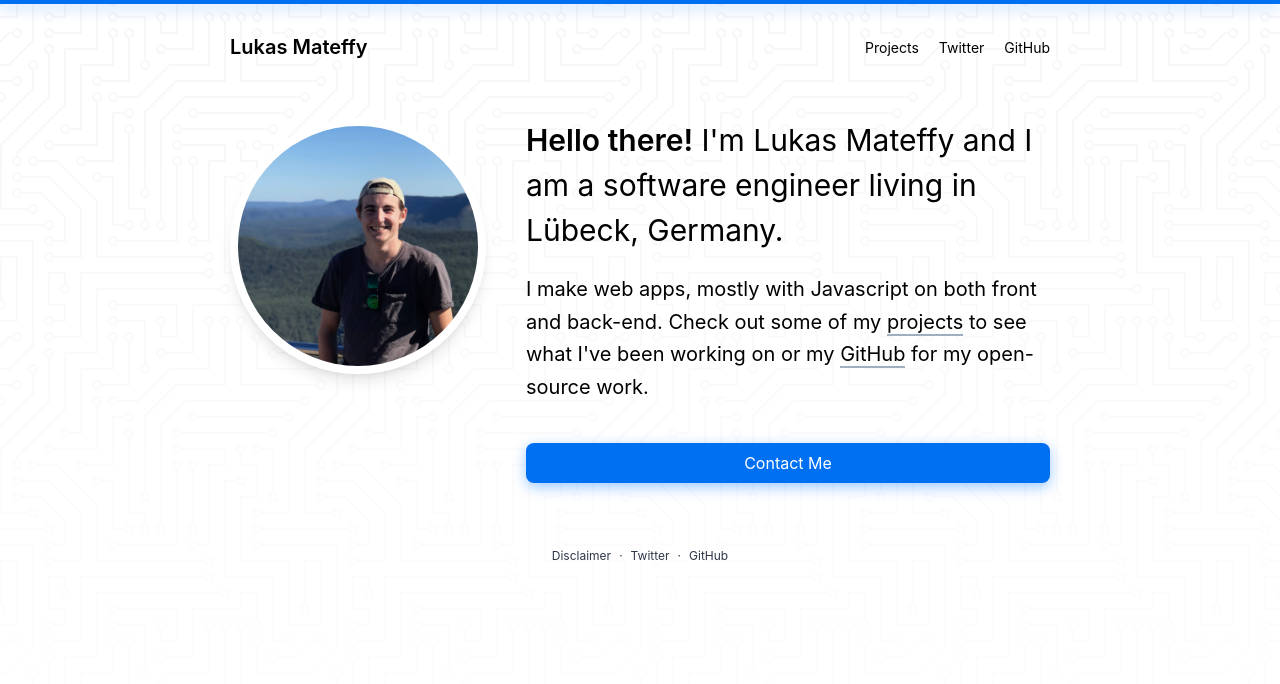
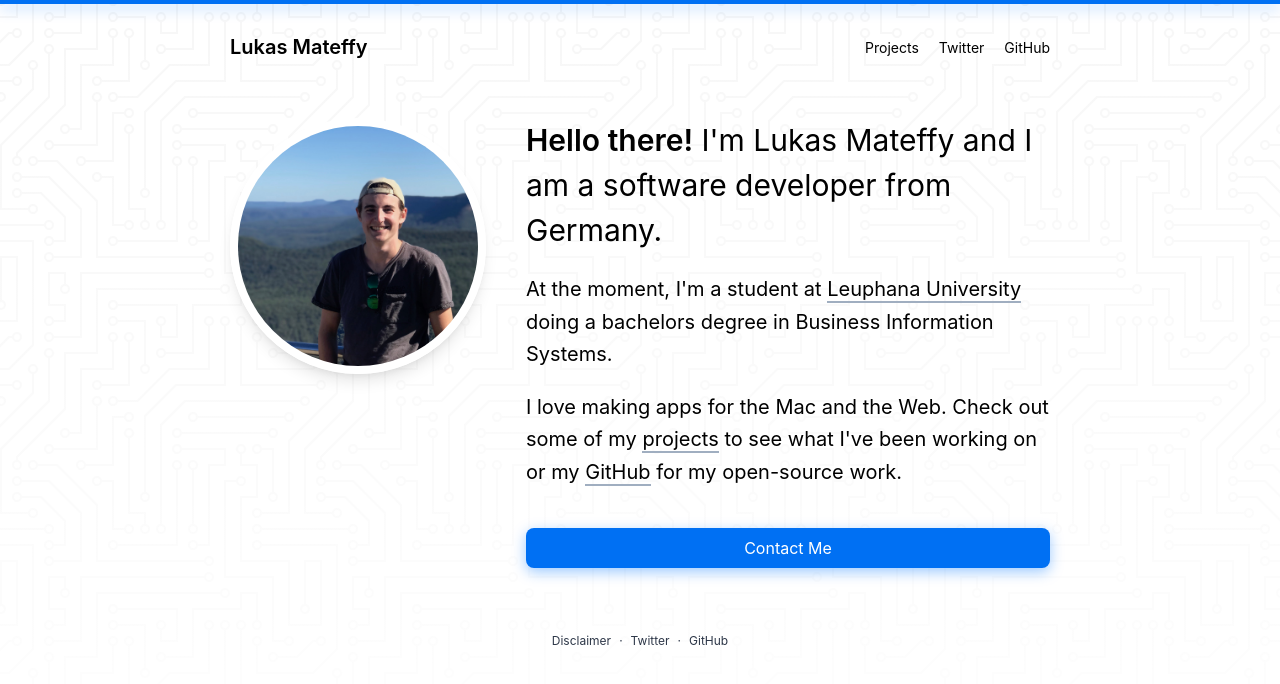
Before and after one commit to Capevace/capevace.github.io, a Jekyll site: the page built from index.md, in a window 1280 px wide. Shown: the top 684 px of the page. Built offline with Jekyll 4.4.1, drawn with Linux system fonts in a browser that asks for light colours; some web fonts are replaced.

Commit message:
Added university on homepage

```diff
--- a/index.md
+++ b/index.md
@@ -7,11 +7,14 @@ rawTitle: Lukas Mateffy - Software Engineer
 	<img class="rounded-full border-8 shadow-lg flex-initial h-64 w-64 border-white sm:mr-10 mb-5 sm:mb-0" src="{{ '/public/images/profile.jpg' | absolute_url }}">
 	<article class="flex-1">
 		<p class="text-3xl mb-5">
-			<span class="font-semibold" title="General Kenobi!">Hello there!</span> I'm Lukas Mateffy and I am a software engineer living in Lübeck, Germany.
+			<span class="font-semibold" title="General Kenobi!">Hello there!</span> I'm Lukas Mateffy and I am a software developer from Germany.
 		</p>
 
+		<p class="text-xl mb-5 leading-relaxed">
+			At the moment, I'm a student at <a href="https://www.leuphana.de/en/college/bachelor/business-information-systems-major.html" class="border-b-2 border-gray-500">Leuphana University</a> doing a bachelors degree in Business Information Systems.
+		</p>
 		<p class="text-xl mb-10 leading-relaxed">
-			I make web apps, mostly with Javascript on both front and back-end. Check out some of my <a class="border-b-2 border-gray-500" href="/projects">projects</a> to see what I've been working on or my <a href="https://github.com/capevace" class="border-b-2 border-gray-500">GitHub</a> for my open-source work.
+			I love making apps for the Mac and the Web. Check out some of my <a class="border-b-2 border-gray-500" href="/projects">projects</a> to see what I've been working on or my <a href="https://github.com/capevace" class="border-b-2 border-gray-500">GitHub</a> for my open-source work.
 		</p>
 
 		<a href="mailto:contact@smoolabs.com" class="block text-center rounded-lg bg-blue-500 px-8 py-2 text-white shadow-blue pointer">Contact Me</a>
```
Also changed, not shown: Gemfile.lock.
